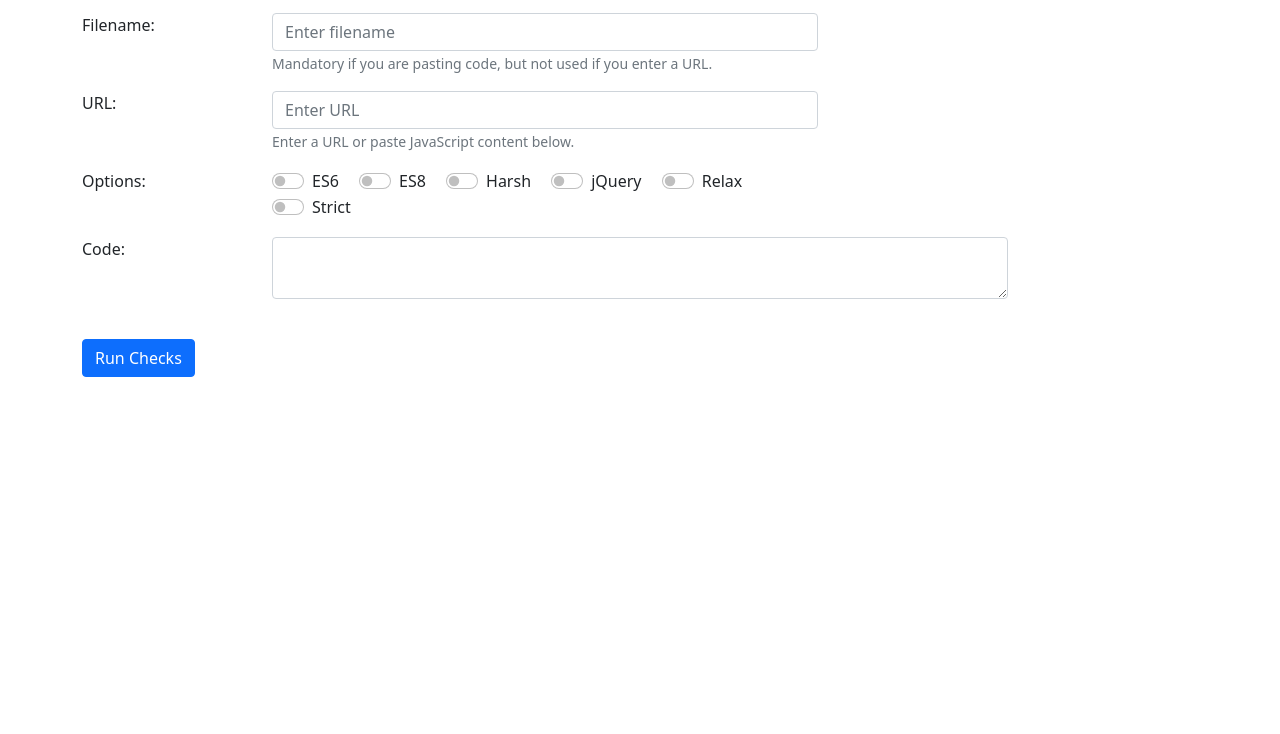
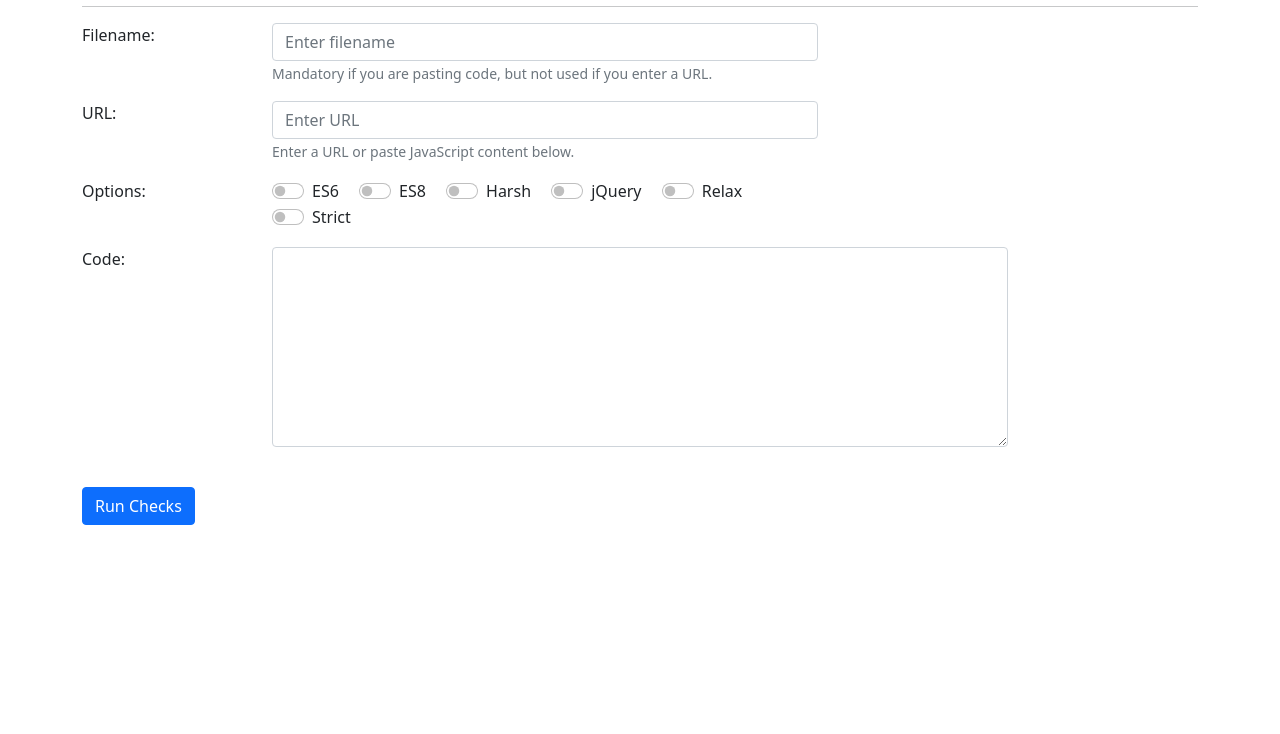
Before and after one commit to ZigEliaZag/API-testing, a plain HTML site: page index.html in a window 1280 px wide. Shown: the part 66-800 px from the top of the page. Drawn offline with nearby package versions, Linux system fonts and the light colour scheme; a web font is replaced by a local one.

Commit message:
css style for api test

```diff
--- a/index.html
+++ b/index.html
@@ -7,7 +7,7 @@
     <link href="https://cdn.jsdelivr.net/npm/bootstrap@5.0.0-beta2/dist/css/bootstrap.min.css" rel="stylesheet"
         integrity="sha384-BmbxuPwQa2lc/FVzBcNJ7UAyJxM6wuqIj61tLrc4wSX0szH/Ev+nYRRuWlolflfl" crossorigin="anonymous">
     <link rel="stylesheet" href="https://cdnjs.cloudflare.com/ajax/libs/font-awesome/5.15.0/css/all.min.css">
-    <link rel="stylesheet" href="assets/css/style.css">
+    <link rel="stylesheet" href="supply/style.css">
     <title>JSHint Front End</title>
 </head>
 
@@ -107,7 +107,7 @@
     <script src="https://cdn.jsdelivr.net/npm/bootstrap@5.0.0-beta2/dist/js/bootstrap.bundle.min.js"
         integrity="sha384-b5kHyXgcpbZJO/tY9Ul7kGkf1S0CWuKcCD38l8YkeH8z8QjE0GmW1gYU5S9FOnJ0"
         crossorigin="anonymous"></script>
-    <script src="assets/js/script.js"></script>
+    <script src="js/app.js"></script>
 </body>
 
 </html>
--- /dev/null
+++ b/supply/style.css
@@ -0,0 +1,52 @@
+@font-face {
+    font-family: "Menlo";
+    font-style: normal;
+    font-weight: normal;
+    src: url("../fonts/Menlo-Regular.woff") format("woff");
+}
+
+@font-face {
+    font-family: "Menlo";
+    font-style: normal;
+    font-weight: bold;
+    src: url("../fonts/Menlo-Bold.woff") format("woff");
+}
+
+@font-face {
+    font-family: "Menlo";
+    font-style: italic;
+    font-weight: normal;
+    src: url("../fonts/Menlo-Italic.woff") format("woff");
+}
+
+@font-face {
+    font-family: "Menlo";
+    font-style: italic;
+    font-weight: bold;
+    src: url("../fonts/Menlo-BoldItalic.woff") format("woff");
+}
+
+::-webkit-scrollbar {
+    -webkit-appearance: none;
+    width: 7px;
+}
+
+::-webkit-scrollbar-thumb {
+    border-radius: 4px;
+    background-color: rgba(0, 0, 0, .5);
+    box-shadow: 0 0 1px rgba(255, 255, 255, .5);
+}
+
+body {
+    margin-top: 10px;
+}
+
+textarea {
+    font-family: "Menlo", 'Courier New', Courier, monospace;
+    height: 25vh;
+}
+
+.modal-body {
+    max-height: 60vh;
+    overflow-y: scroll;
+}
```
